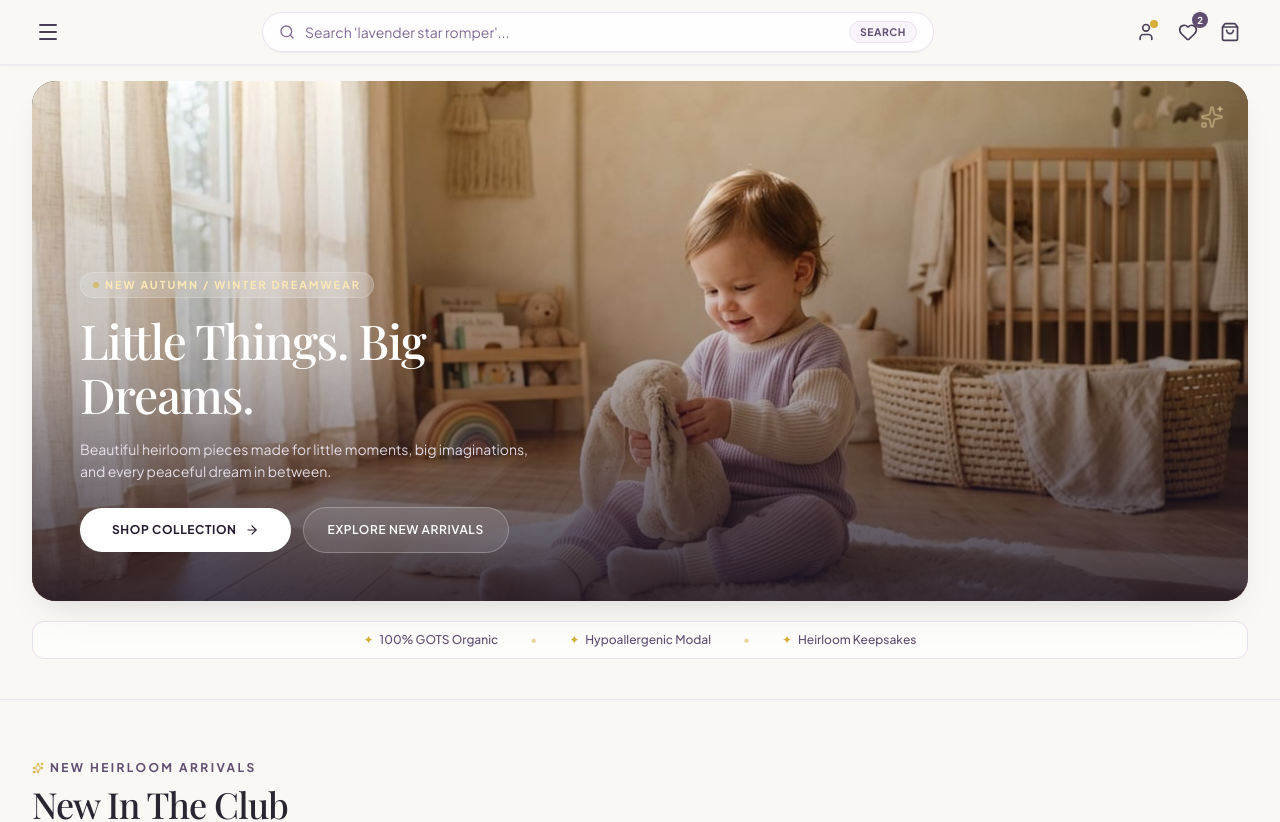
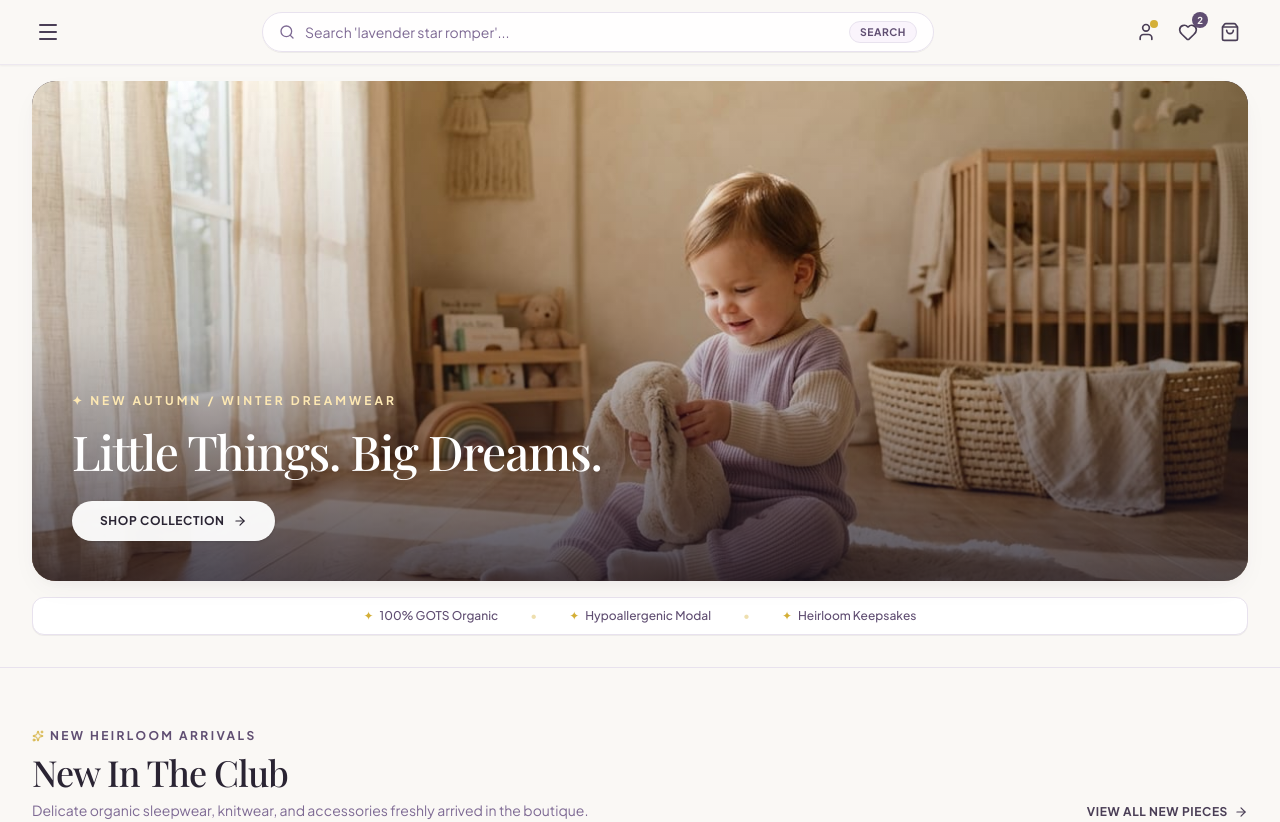
Before and after one commit to NIKITNEUPANE/little-dreamers-club, a Next.js app: page / in a window 1280 px wide. Shown: the top 822 px of the page. Built offline with nearby package versions, Linux system fonts and the light colour scheme; no server answers; the database is empty; a web font is replaced by a local one.

Commit message:
style: minimal ultra-premium hero typography and single luxury CTA

```diff
--- a/components/home/HeroSection.tsx
+++ b/components/home/HeroSection.tsx
@@ -18,22 +18,21 @@ interface HeroSectionProps {
 
 export const HeroSection: React.FC<HeroSectionProps> = ({ content }) => {
   const data = content || {
-    badge: 'NEW AUTUMN / WINTER DREAMWEAR',
+    badge: 'AUTUMN / WINTER 2026',
     headline: 'Little Things. Big Dreams.',
-    subheadline:
-      'Buttery-soft organic heirloom pieces made for restful rituals and gentle moments.',
+    subheadline: '',
     primary_cta_text: 'Shop Collection',
     primary_cta_link: '/shop',
-    secondary_cta_text: 'New Arrivals',
-    secondary_cta_link: '/shop?sort=newest',
+    secondary_cta_text: '',
+    secondary_cta_link: '',
     image_url: '/images/hero-lifestyle.jpg',
   };
 
   return (
-    <section className="relative pt-2 sm:pt-4 pb-6 sm:pb-10 bg-[#FAF8F5]">
+    <section className="relative pt-2 sm:pt-4 pb-6 sm:pb-8 bg-[#FAF8F5]">
       <div className="max-w-7xl mx-auto px-3 sm:px-6 lg:px-8">
         {/* Main Integrated Luxury Visual Banner */}
-        <div className="relative w-full rounded-2xl sm:rounded-3xl overflow-hidden bg-[#241B2E] shadow-dream-lg min-h-[380px] sm:min-h-[460px] lg:min-h-[520px] flex items-end">
+        <div className="relative w-full rounded-2xl sm:rounded-3xl overflow-hidden bg-[#241B2E] shadow-dream min-h-[360px] sm:min-h-[440px] lg:min-h-[500px] flex items-end">
           {/* Background Lifestyle Image */}
           <Image
             src={data.image_url}
@@ -41,69 +40,49 @@ export const HeroSection: React.FC<HeroSectionProps> = ({ content }) => {
             fill
             priority
             sizes="100vw"
-            className="object-cover object-center sm:object-[center_35%]"
+            className="object-cover object-center sm:object-[center_30%]"
           />
 
-          {/* Soft Editorial Gradient Scrim */}
-          <div className="absolute inset-0 bg-gradient-to-t from-[#1F1728]/90 via-[#1F1728]/35 to-transparent sm:from-[#1F1728]/85 sm:via-[#1F1728]/25" />
+          {/* Gentle Editorial Gradient (Subtle & Luminous) */}
+          <div className="absolute inset-0 bg-gradient-to-t from-[#1A1422]/75 via-[#1A1422]/20 to-transparent" />
 
-          {/* Floating Subtle Sparkle on Desktop */}
-          <div className="absolute top-6 right-6 text-[#FDE8B3]/40 animate-float pointer-events-none hidden md:block">
-            <Sparkles className="w-6 h-6" />
-          </div>
-
-          {/* Integrated Editorial Typography & CTA */}
-          <div className="relative z-10 w-full p-5 sm:p-8 lg:p-12 text-white flex flex-col items-start max-w-xl space-y-2.5 sm:space-y-4">
-            {/* Pill Badge */}
-            <div className="inline-flex items-center gap-1.5 px-3 py-1 rounded-full bg-white/15 backdrop-blur-md border border-white/20">
-              <span className="w-1.5 h-1.5 rounded-full bg-[#D4AF37] animate-pulse" />
-              <span className="text-[0.62rem] sm:text-[0.68rem] font-bold tracking-[0.18em] text-[#FDE8B3] uppercase">
-                {data.badge}
-              </span>
-            </div>
+          {/* Minimalist Editorial Typography & CTA */}
+          <div className="relative z-10 w-full p-5 sm:p-8 lg:p-10 text-white flex flex-col items-start space-y-2 sm:space-y-3">
+            {/* Minimal Kicker */}
+            <span className="text-[0.62rem] sm:text-xs font-bold tracking-[0.25em] text-[#FDE8B3] uppercase">
+              ✦ {data.badge}
+            </span>
 
             {/* Main Headline */}
-            <h1 className="font-editorial text-2xl sm:text-4xl lg:text-5xl font-medium text-white tracking-tight leading-[1.12]">
+            <h1 className="font-editorial text-2xl sm:text-4xl lg:text-5xl font-medium text-white tracking-tight leading-tight">
               {data.headline}
             </h1>
 
-            {/* Concise Subheadline */}
-            <p className="text-xs sm:text-sm text-[#EFEAF6]/90 max-w-md font-normal leading-relaxed line-clamp-2 sm:line-clamp-none">
-              {data.subheadline}
-            </p>
-
-            {/* High-Converting CTA Button Row */}
-            <div className="flex items-center gap-2 sm:gap-3 pt-1.5 sm:pt-2 w-full sm:w-auto">
+            {/* Single Premium Understated CTA Button */}
+            <div className="pt-1 sm:pt-2">
               <Link
                 href={data.primary_cta_link}
-                className="flex-1 sm:flex-initial px-6 py-2.5 sm:px-8 sm:py-3.5 rounded-full bg-white hover:bg-[#FAF3DE] text-[#241B2E] text-xs font-bold uppercase tracking-wider flex items-center justify-center gap-2 shadow-dream transition-all hover:scale-[1.02]"
+                className="inline-flex items-center gap-2 px-6 py-2.5 sm:px-7 sm:py-3 rounded-full bg-white/95 hover:bg-white text-[#2A2433] text-xs font-bold uppercase tracking-wider shadow-sm transition-all hover:scale-[1.02]"
               >
                 <span>{data.primary_cta_text}</span>
                 <ArrowRight className="w-3.5 h-3.5" />
-              </Link>
-
-              <Link
-                href={data.secondary_cta_link}
-                className="px-5 py-2.5 sm:px-6 sm:py-3.5 rounded-full bg-white/10 hover:bg-white/20 backdrop-blur-md border border-white/25 text-white text-xs font-semibold uppercase tracking-wider transition-all text-center"
-              >
-                {data.secondary_cta_text}
               </Link>
             </div>
           </div>
         </div>
 
         {/* Clean Luxury Trust Strip Directly Below Banner */}
-        <div className="mt-3.5 sm:mt-5 flex items-center justify-between sm:justify-center gap-2 sm:gap-8 px-2 sm:px-6 py-2.5 rounded-xl bg-white/70 border border-[#E8E2EE] text-[0.62rem] sm:text-xs text-[#604E72] font-medium">
+        <div className="mt-3 sm:mt-4 flex items-center justify-between sm:justify-center gap-2 sm:gap-8 px-3 sm:px-6 py-2.5 rounded-xl bg-white border border-[#E8E2EE] text-[0.62rem] sm:text-xs text-[#604E72] font-medium shadow-2xs">
           <div className="flex items-center gap-1 sm:gap-1.5">
             <span className="text-[#D4AF37]">✦</span>
             <span>100% GOTS Organic</span>
           </div>
-          <span className="text-[#D4AF37]/50">•</span>
+          <span className="text-[#D4AF37]/40">•</span>
           <div className="flex items-center gap-1 sm:gap-1.5">
             <span className="text-[#D4AF37]">✦</span>
             <span>Hypoallergenic Modal</span>
           </div>
-          <span className="text-[#D4AF37]/50">•</span>
+          <span className="text-[#D4AF37]/40">•</span>
           <div className="flex items-center gap-1 sm:gap-1.5">
             <span className="text-[#D4AF37]">✦</span>
             <span>Heirloom Keepsakes</span>
```
